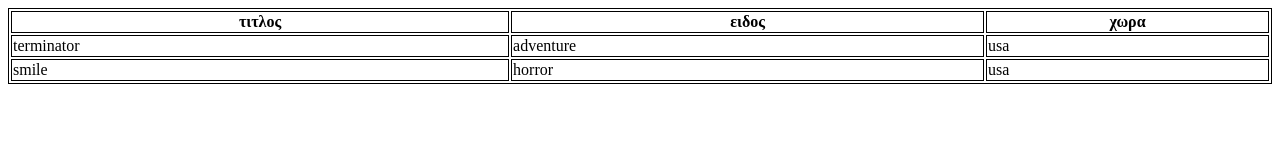
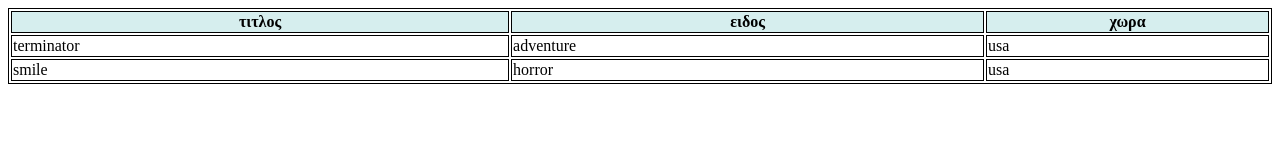
Before and after one commit to angeeellllll/angeeellllll.github.io, a plain HTML site: page page6.html in a window 1280 px wide. Drawn offline with Linux system fonts and the light colour scheme.

Commit message:
Add files via upload

```diff
--- a/page6.html
+++ b/page6.html
@@ -3,6 +3,7 @@
 table, th, td {
   border:1px solid black;
 }
+th,td:hover {background-color: #D6EEEE;}
 </style>
 <body>
 
```
